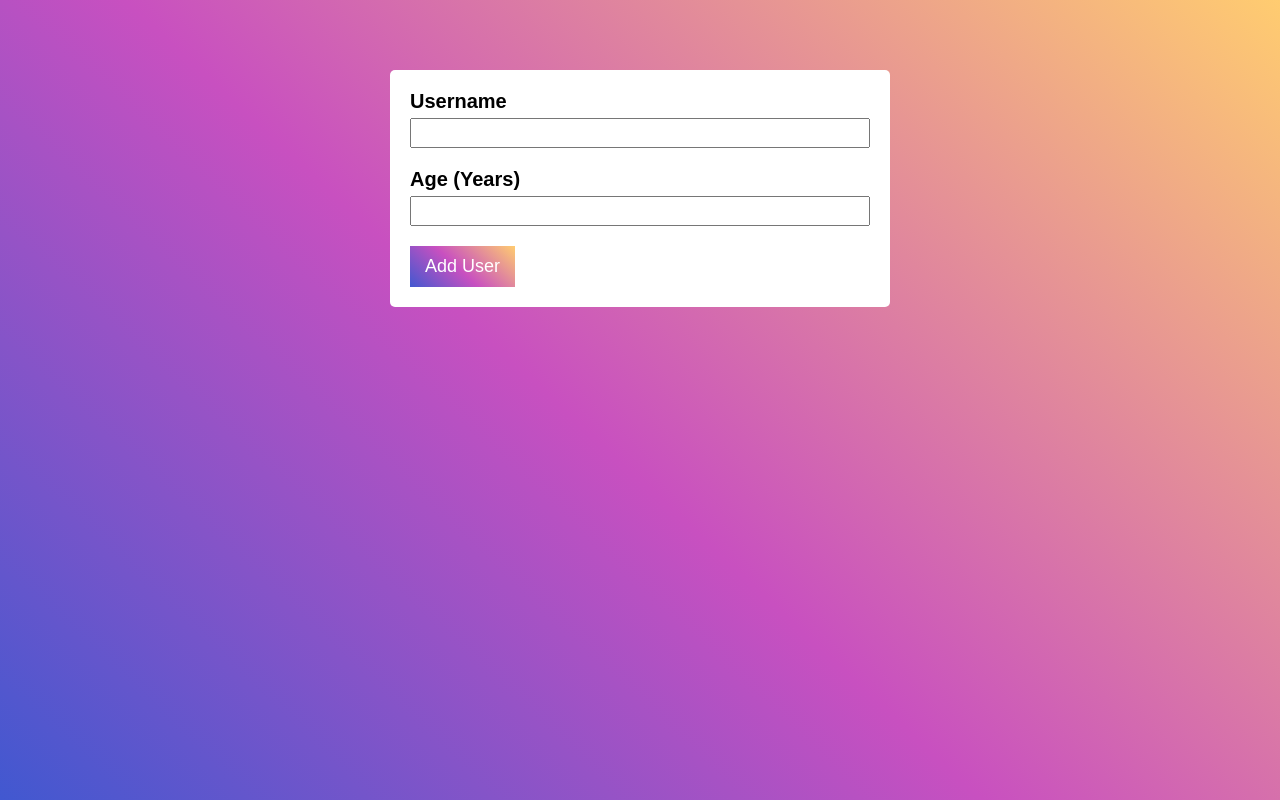
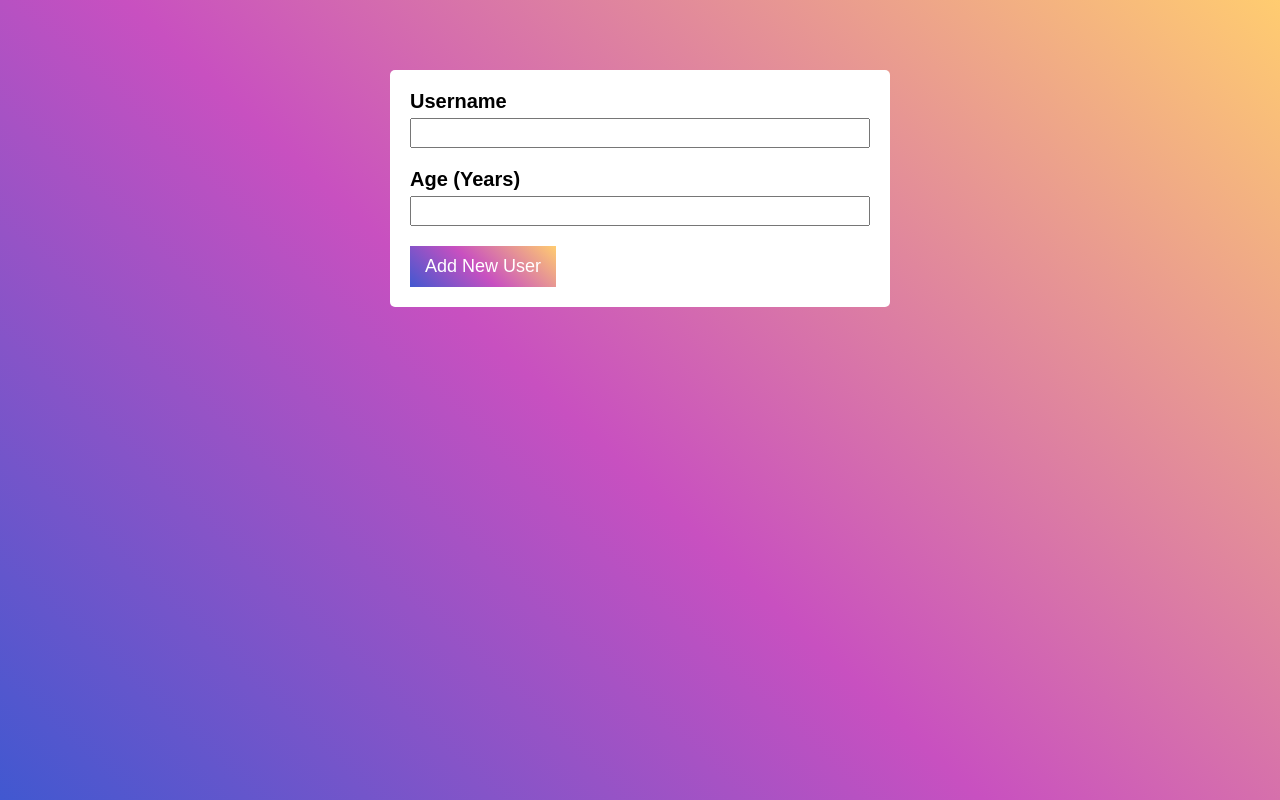
Before and after one commit to GrahamKirwan/React_Project03, a React (Create React App) app: page / in a window 1280 px wide. Built offline with nearby package versions, Linux system fonts and the light colour scheme.

Commit message:
input update

```diff
--- a/src/components/UserInput.js
+++ b/src/components/UserInput.js
@@ -32,7 +32,7 @@ const UserInput = props => {
                 <label>Age (Years)</label>
                 <input type="number" value={ageValue} onChange={updateAgeHandler}></input>
             </div>
-            <Button type="submit">Add User</Button>
+            <Button type="submit">Add New User</Button>
         </form>
         </div>
     );
```
